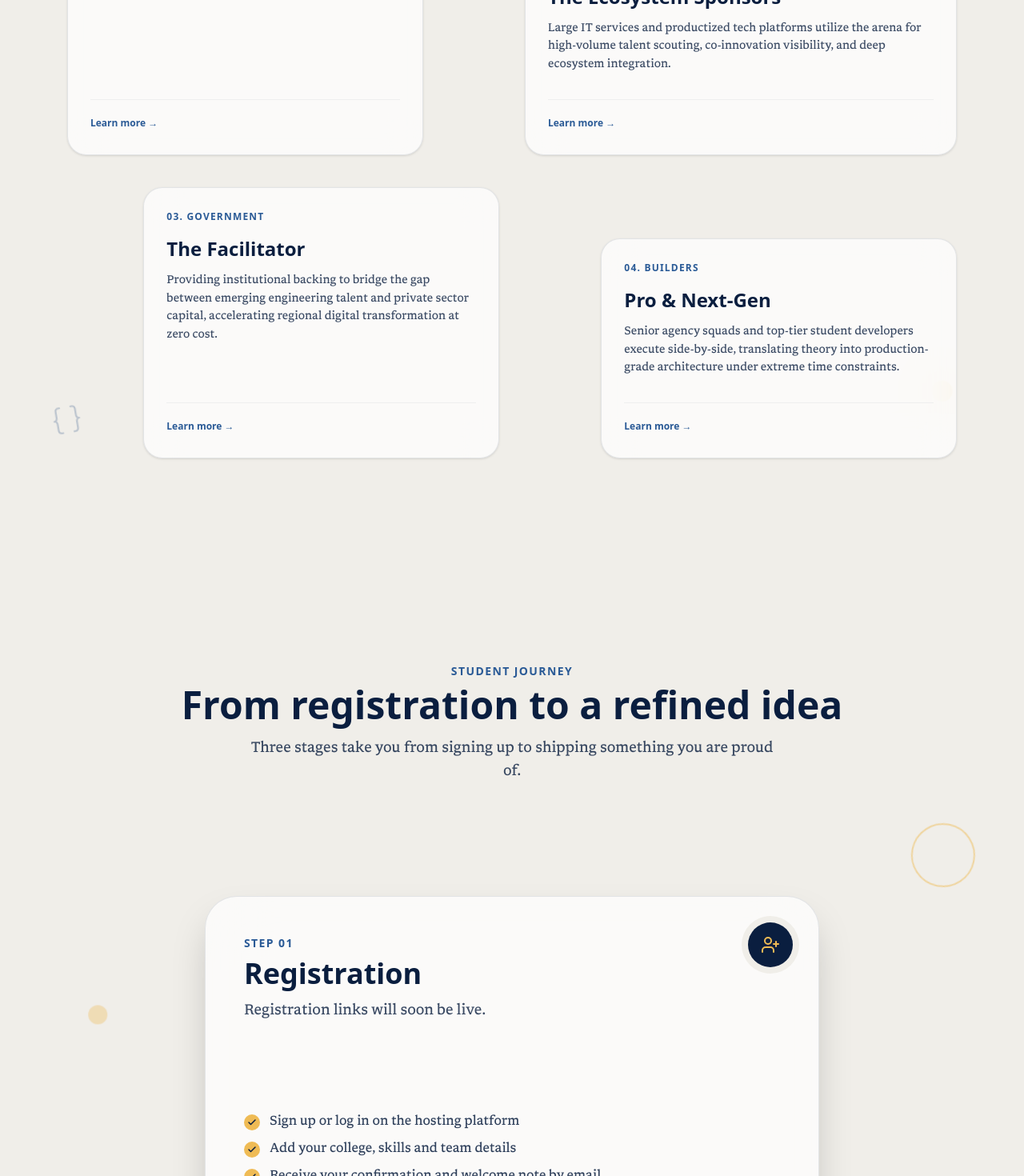
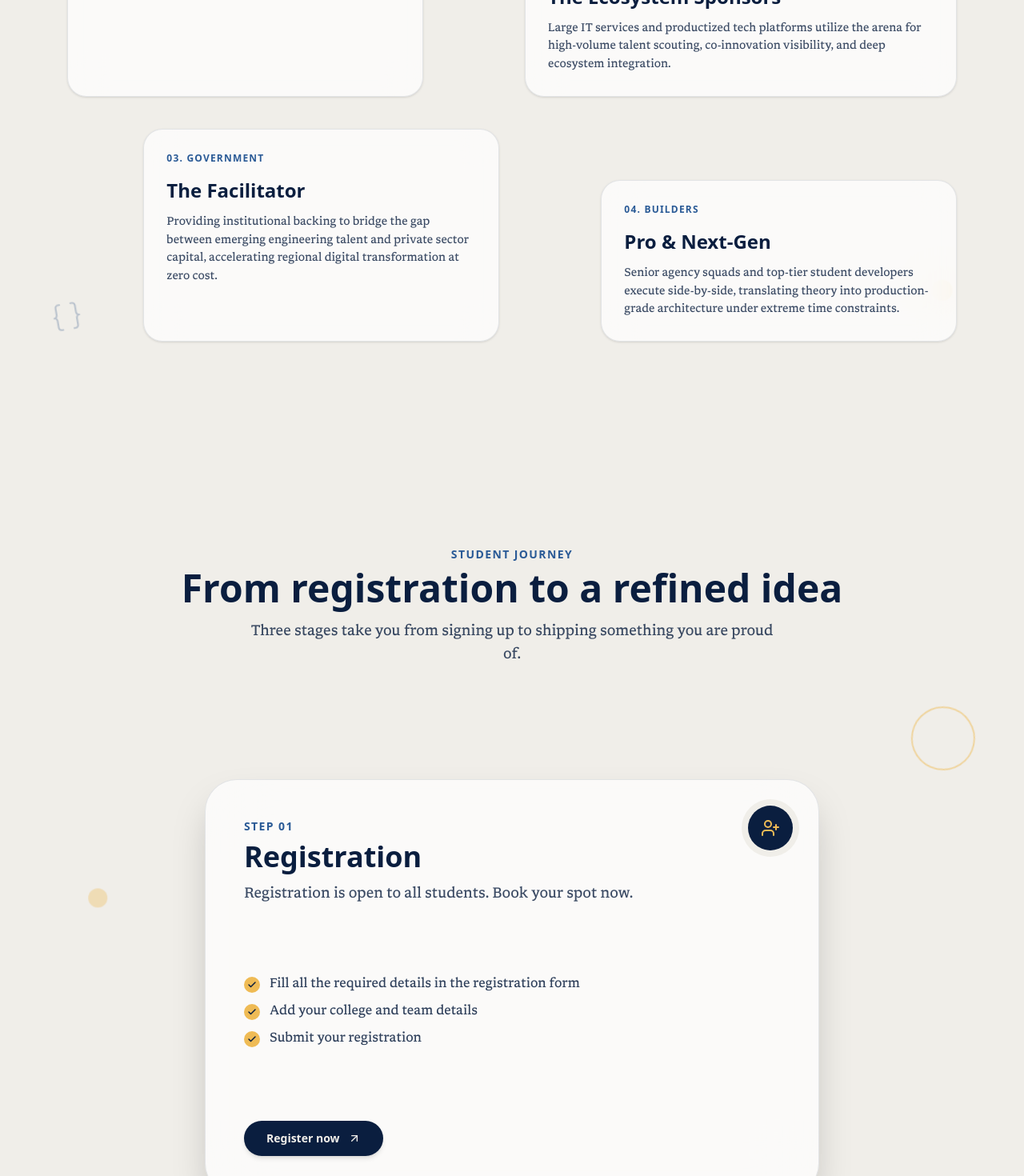
Before and after one commit to mousamighosh216/gdp-talks, a Next.js app: page / in a window 1280 px wide. Shown: the part 1600-3070 px from the top of the page at 80% size. Built offline with nearby package versions, Linux system fonts and the light colour scheme.

Commit message:
tiny tiny changes became pretty big

```diff
--- a/app/doc-d/page.tsx
+++ b/app/doc-d/page.tsx
@@ -16,7 +16,7 @@ export default function DocD() {
         </span>
 
         <h1 className="type-head mt-6 max-w-3xl font-heading font-bold tracking-tight">
-          Doc D will soon come conquering your browser
+          Doc D is coming to answer your questions about building, hosting and shipping.
         </h1>
         <p className="mt-5 max-w-xl text-lg leading-relaxed text-cream/75">
           Soon you will be able to talk to Doc D yourself and ask him anything about building,
@@ -25,7 +25,7 @@ export default function DocD() {
 
         <div className="mt-8 flex flex-wrap items-center gap-4">
           <Link
-            href="/#top"
+            href="/"
             className="inline-flex items-center gap-2 rounded-full bg-gold-400 px-6 py-3 font-heading text-sm font-semibold text-navy-950 transition hover:bg-gold-200"
           >
             <ArrowLeft size={16} aria-hidden="true" />
--- a/app/layout.tsx
+++ b/app/layout.tsx
@@ -6,8 +6,8 @@ import './globals.css';
 export const metadata: Metadata = {
   title: { default: 'GDP Talks', template: '%s | GDP Talks' },
   description:
-    'GDP Talks is a hackathon where students solve real problem statements brought by companies. Smart people should keep meeting.',
-  icons: { icon: '/favicon.svg' },
+    'Not Just a HACKATHON a prototyping sprint that brings together technical experts, product agencies, and enterprise leaders to tackle complex digital challenges.',
+  icons: { icon: '/favicon.png' },
 };
 
 export default function RootLayout({ children }: { children: React.ReactNode }) {
--- a/components/Footer.tsx
+++ b/components/Footer.tsx
@@ -10,7 +10,7 @@ const SOCIALS = [
 ];
 
 const EXPLORE: Array<[string, string]> = [
-  ['/#top', 'Home'],
+  ['/', 'Home'],
   ['/#journey', 'Student journey'],
   ['/#companies', 'Companies'],
   ['/#about', 'About'],
--- a/components/Journey.tsx
+++ b/components/Journey.tsx
@@ -1,9 +1,8 @@
 'use client';
 
 import { useEffect, useRef, useState } from 'react';
-import { Check, Rocket, ListChecks, UserPlus, type LucideIcon } from 'lucide-react';
+import { Check, Rocket, ListChecks, UserPlus, type LucideIcon, ArrowUpRight } from 'lucide-react';
 import FloatingBackdrop from './FloatingBackdrop';
-// import { REGISTER_URL } from '@/lib/api';
 import type { JourneyStep } from '@/lib/types';
 
 const ICONS: LucideIcon[] = [UserPlus, Rocket, ListChecks];
@@ -142,21 +141,19 @@ function StepCard({ step, index }: { step: JourneyStep; index: number }) {
       </ul>
 
       {/* Bottom Action CTA Slot (fixed height keeps cards aligned) */}
-      {/* <footer className="pt-2">
+      <footer className="pt-2">
         {step.action === 'register' ? (
           <a
-            href={REGISTER_URL}
-            target="_blank"
-            rel="noopener noreferrer"
+            href="/register"
             className="inline-flex items-center gap-2.5 rounded-full bg-navy-950 px-7 py-3 font-heading text-sm font-semibold text-cream shadow-md transition hover:bg-navy-700 focus-visible:outline focus-visible:outline-2 focus-visible:outline-offset-2 focus-visible:outline-gold-400"
           >
-            Register on Unstop
+            Register now
             <ArrowUpRight size={16} aria-hidden="true" />
           </a>
         ) : (
           <div className="h-11" aria-hidden="true" />
         )}
-      </footer> */}
+      </footer>
     </article>
   );
 }
--- a/components/Navbar.tsx
+++ b/components/Navbar.tsx
@@ -9,7 +9,7 @@ import Brand from './Brand';
 
 // Navigation links aligned with the page section order
 const LINKS = [
-  { to: '/#top', label: 'Home' },
+  { to: '/', label: 'Home' },
   { to: '/#what', label: 'What?' },
   { to: '/#journey', label: 'Student journey' },
   { to: '/#companies', label: 'Industries' },
--- a/components/What.tsx
+++ b/components/What.tsx
@@ -163,12 +163,6 @@ function BlueprintItem({ card, reduce }: { card: BlueprintCard; reduce: boolean
 
           <p className="mt-3 text-sm leading-relaxed text-navy-950/80">{card.description}</p>
         </div>
-
-        <div className="mt-8 border-t border-navy-950/5 pt-4">
-          <span className="font-heading text-xs font-semibold text-navy-500 transition-colors group-hover:text-navy-950">
-            Learn more &rarr;
-          </span>
-        </div>
       </article>
     </motion.li>
   );
--- a/content/content.json
+++ b/content/content.json
@@ -3,11 +3,11 @@
     {
       "order": 1,
       "title": "Registration",
-      "summary": "Registration links will soon be live.",
+      "summary": "Registration is open to all students. Book your spot now.",
       "details": [
-        "Sign up or log in on the hosting platform",
-        "Add your college, skills and team details",
-        "Receive your confirmation and welcome note by email"
+        "Fill all the required details in the registration form",
+        "Add your college and team details",
+        "Submit your registration"
       ],
       "action": "register"
     },
```
